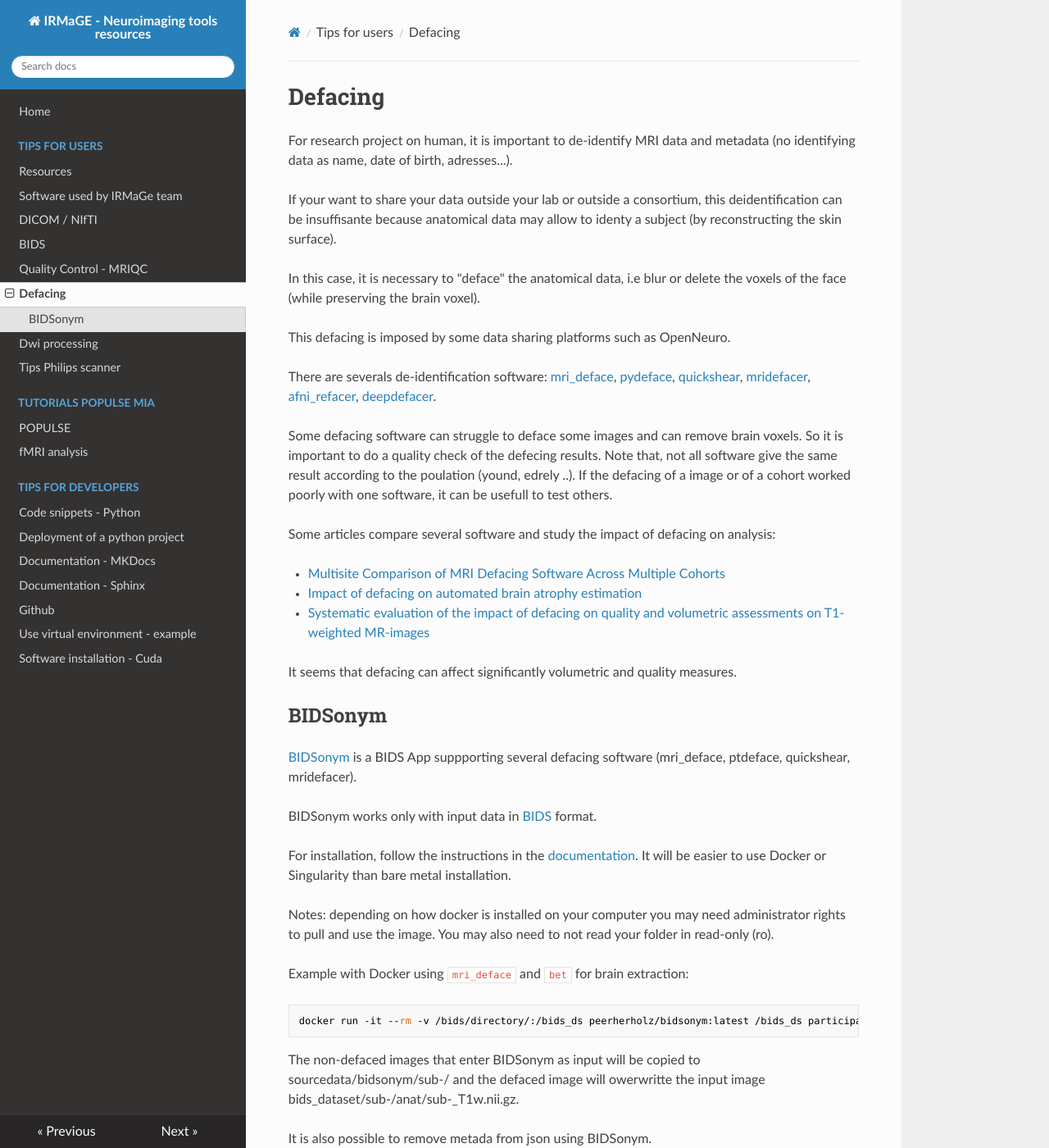
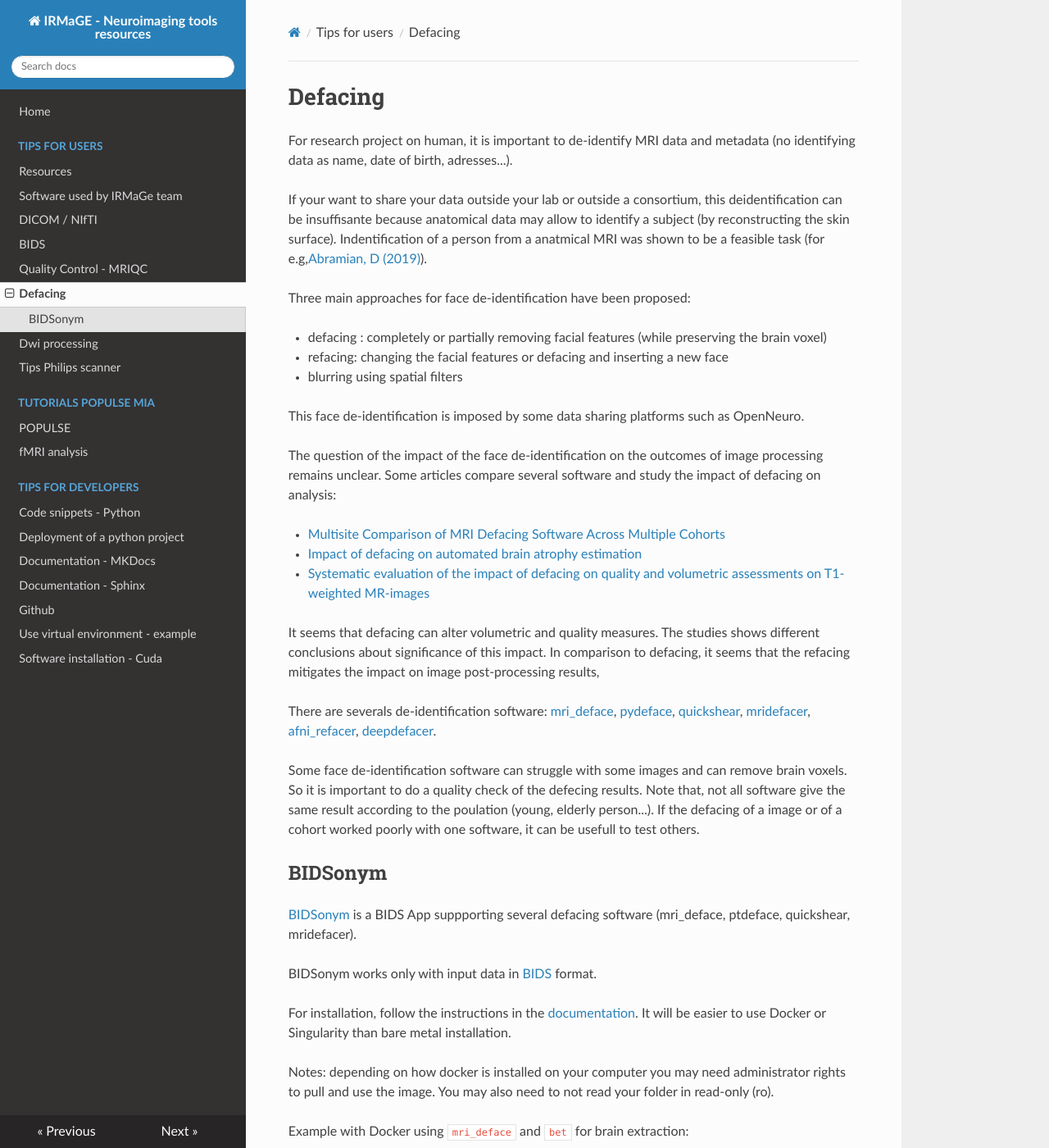
Before and after one commit to IRMaGe-3T/irmage-tools-resources, an MkDocs documentation site: the page built from docs/users/defacing.md, in a window 1280 px wide and 1400 px high. Shown: the whole window at 82% size. Built offline with MkDocs 1.6.1, drawn with Linux system fonts in a browser that asks for light colours; nearby versions of some CDN libraries.

Commit message:
update defacing

```diff
--- a/docs/users/defacing.md
+++ b/docs/users/defacing.md
@@ -2,19 +2,19 @@
 
 For research project on human, it is important to de-identify MRI data and metadata (no identifying data as name, date of birth, adresses...).
 
-If your want to share your data outside your lab or outside a consortium, this deidentification can be insuffisante because anatomical data may allow to identy a subject (by reconstructing the skin surface).
+If your want to share your data outside your lab or outside a consortium, this deidentification can be insuffisante because anatomical data may allow to identify a subject (by reconstructing the skin surface). Indentification of a person from a anatmical MRI was shown to be a feasible task (for e.g,[Abramian, D (2019)](https://ieeexplore.ieee.org/document/8759515)).
 
-In this case, it is necessary to "deface" the anatomical data, i.e blur or delete the voxels of the face (while preserving the brain voxel).
+Three main approaches for face de-identification have been proposed:
 
-This defacing is imposed by some data sharing platforms such as OpenNeuro.
+- defacing : completely or partially removing facial features (while preserving the brain voxel)
 
-There are severals de-identification software: [mri_deface](https://surfer.nmr.mgh.harvard.edu/fswiki/mri_deface), [pydeface](https://github.com/poldracklab/pydeface), [quickshear](https://github.com/nipy/quickshear), [mridefacer](https://github.com/mih/mridefacer), [afni_refacer](https://afni.nimh.nih.gov/pub/dist/doc/program_help/@afni_refacer_run.html), [deepdefacer](https://pypi.org/project/deepdefacer/).
+- refacing: changing the facial features or defacing and inserting a new face
 
-Some defacing software can struggle to deface some images and can remove brain voxels.  So it is important to do a quality check of the defecing results.
-Note that, not all software give the same result according to the poulation (yound, edrely ..).
-If the defacing of a image or of a cohort worked poorly with one software, it can be usefull to test others.
+- blurring using spatial filters
 
-Some articles compare several software and study the impact of defacing on analysis:
+This face de-identification is imposed by some data sharing platforms such as OpenNeuro.
+
+The question of the impact of the face de-identification on the outcomes of image processing remains unclear. Some articles compare several software and study the impact of defacing on analysis:
 
 - [Multisite Comparison of MRI Defacing Software Across Multiple Cohorts](https://www.frontiersin.org/articles/10.3389/fpsyt.2021.617997/full)
 
@@ -22,7 +22,14 @@ Some articles compare several software and study the impact of defacing on analy
 
 - [Systematic evaluation of the impact of defacing on quality and volumetric assessments on T1-weighted MR-images](https://www.sciencedirect.com/science/article/abs/pii/S0150986121000559)
 
-It seems that defacing can affect significantly volumetric and quality measures.
+It seems that defacing can alter volumetric and quality measures. The studies shows different conclusions about significance of this impact. In comparison to defacing, it seems that the refacing mitigates the impact on image post-processing results,
+
+
+There are severals de-identification software: [mri_deface](https://surfer.nmr.mgh.harvard.edu/fswiki/mri_deface), [pydeface](https://github.com/poldracklab/pydeface), [quickshear](https://github.com/nipy/quickshear), [mridefacer](https://github.com/mih/mridefacer), [afni_refacer](https://afni.nimh.nih.gov/pub/dist/doc/program_help/@afni_refacer_run.html), [deepdefacer](https://pypi.org/project/deepdefacer/).
+
+Some face de-identification software can struggle with some images and can remove brain voxels. So it is important to do a quality check of the defecing results.
+Note that, not all software give the same result according to the poulation (young, elderly person...).
+If the defacing of a image or of a cohort worked poorly with one software, it can be usefull to test others.
 
 ## BIDSonym
 
```
